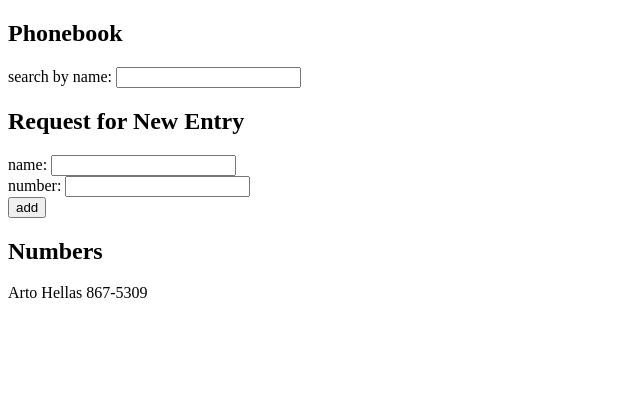
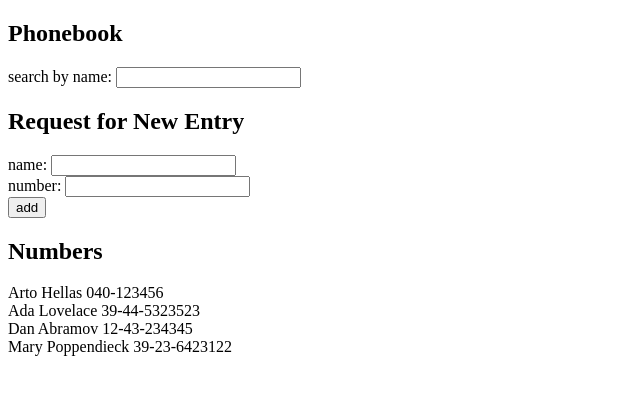
Before and after one commit to aubreynicoll/Full-Stack-Open-2020, a React (Create React App) app in the folder part2/phonebook/: page / in a window 1280 px wide. Shown: the top 394 px of the page, without its empty margins (0-640 px from the left). Built offline with nearby package versions, Linux system fonts and the light colour scheme; data requests are answered from the project's data file.

Commit message:
finish exercise 2.11

```diff
--- /dev/null
+++ b/part2/phonebook/db.json
@@ -0,0 +1,24 @@
+{
+  "persons": [
+    {
+      "name": "Arto Hellas",
+      "number": "040-123456",
+      "id": 1
+    },
+    {
+      "name": "Ada Lovelace",
+      "number": "39-44-5323523",
+      "id": 2
+    },
+    {
+      "name": "Dan Abramov",
+      "number": "12-43-234345",
+      "id": 3
+    },
+    {
+      "name": "Mary Poppendieck",
+      "number": "39-23-6423122",
+      "id": 4
+    }
+  ]
+}
--- a/part2/phonebook/src/App.js
+++ b/part2/phonebook/src/App.js
@@ -1,18 +1,23 @@
-import React, {useState} from 'react';
+import React, {useState, useEffect} from 'react';
 import Entry from './components/Entry';
 import NewEntryForm from './components/NewEntryForm';
 import Filter from './components/Filter';
 
+import axios from 'axios';
+
 const App = () => {
-    const [persons, setPersons] = useState([
-        {
-            name: 'Arto Hellas',
-            number: '867-5309'
-        }
-    ])
+    const [persons, setPersons] = useState([])
     const [newName, setNewName] = useState('')
     const [newNumber, setNewNumber] = useState('')
     const [searchName, setSearchName] = useState('')
+
+    useEffect(() => {
+      axios
+        .get('http://localhost:3001/persons')
+        .then((promise) => {
+          setPersons(promise.data)
+        })
+    }, [])
 
     const entriesToShow = searchName === ''
         ? persons
```
Also changed, not shown: part2/phonebook/package.json (+6 -1 lines).
